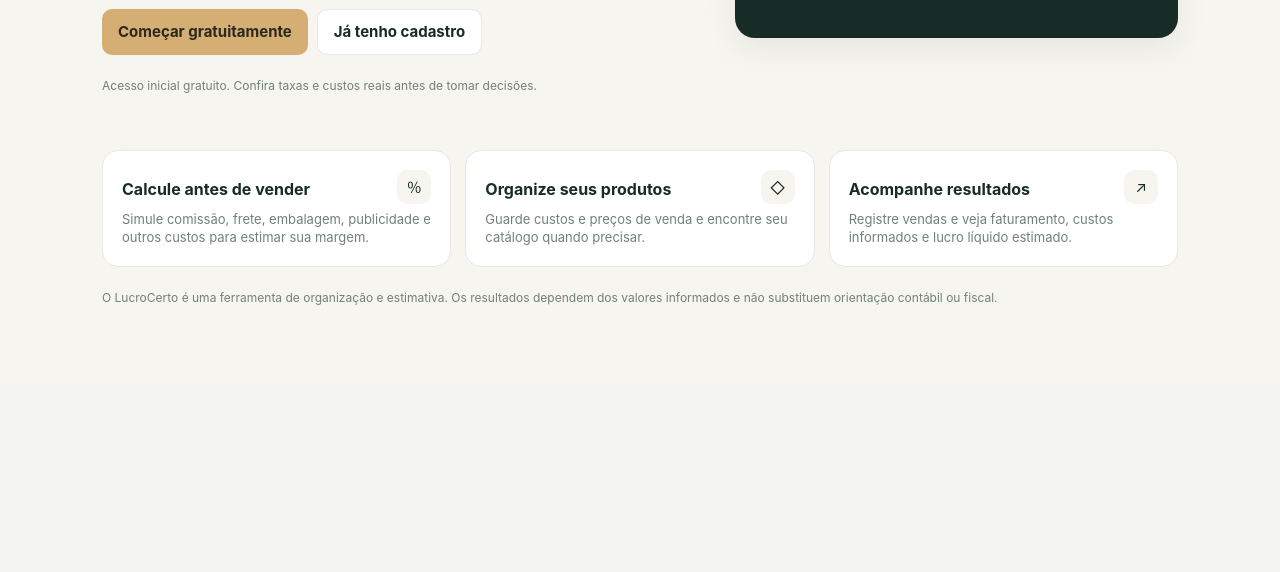
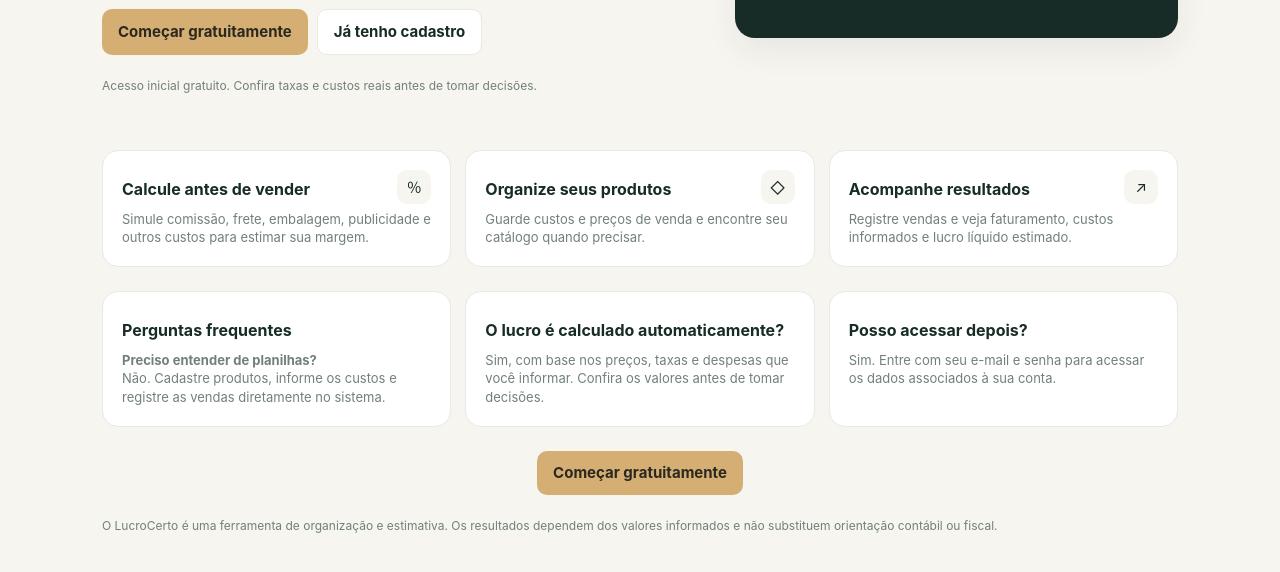
Before and after one commit to lucrocertoapp/Lucrocerto, a plain HTML site: page index.html in a window 1280 px wide. Shown: the part 440-1012 px from the top of the page. Drawn offline with Linux system fonts and the light colour scheme.

Commit message:
Melhorar apresentação pública e perguntas frequentes do LucroCerto

```diff
--- a/index.html
+++ b/index.html
@@ -4,6 +4,9 @@
 <meta charset="utf-8">
 <meta name="viewport" content="width=device-width,initial-scale=1">
 <meta name="theme-color" content="#172b27">
+<meta name="description" content="Organize produtos, calcule taxas e despesas e acompanhe o lucro estimado das suas vendas com o LucroCerto.">
+<meta property="og:title" content="LucroCerto — Saiba quanto sobra em cada venda">
+<meta property="og:description" content="Controle produtos, custos, taxas e vendas em um só lugar.">
 <title>LucroCerto — Gestão de vendas</title>
 <style>
 :root{--ink:#172b27;--muted:#718079;--green:#d7e8d9;--paper:#f7f5ef;--gold:#d4ae73;--line:#e7e9e3;--white:#fff;--red:#b94c45;--shadow:0 12px 32px rgba(23,43,39,.07)}
@@ -48,6 +51,12 @@ table{width:100%;border-collapse:collapse;font-size:13px}th{text-align:left;colo
    <div class="card"><div class="stat-icon">◇</div><h3>Organize seus produtos</h3><p>Guarde custos e preços de venda e encontre seu catálogo quando precisar.</p></div>
    <div class="card"><div class="stat-icon">↗</div><h3>Acompanhe resultados</h3><p>Registre vendas e veja faturamento, custos informados e lucro líquido estimado.</p></div>
   </div>
+  <div class="landing-features" style="margin-top:24px">
+   <div class="card"><h3>Perguntas frequentes</h3><p><b>Preciso entender de planilhas?</b><br>Não. Cadastre produtos, informe os custos e registre as vendas diretamente no sistema.</p></div>
+   <div class="card"><h3>O lucro é calculado automaticamente?</h3><p>Sim, com base nos preços, taxas e despesas que você informar. Confira os valores antes de tomar decisões.</p></div>
+   <div class="card"><h3>Posso acessar depois?</h3><p>Sim. Entre com seu e-mail e senha para acessar os dados associados à sua conta.</p></div>
+  </div>
+  <div class="actions" style="justify-content:center;margin:24px 0 8px"><button class="btn gold" type="button" onclick="showLucroSignup()">Começar gratuitamente</button></div>
   <p class="landing-note">O LucroCerto é uma ferramenta de organização e estimativa. Os resultados dependem dos valores informados e não substituem orientação contábil ou fiscal.</p>
  </div>
 </section>
```
